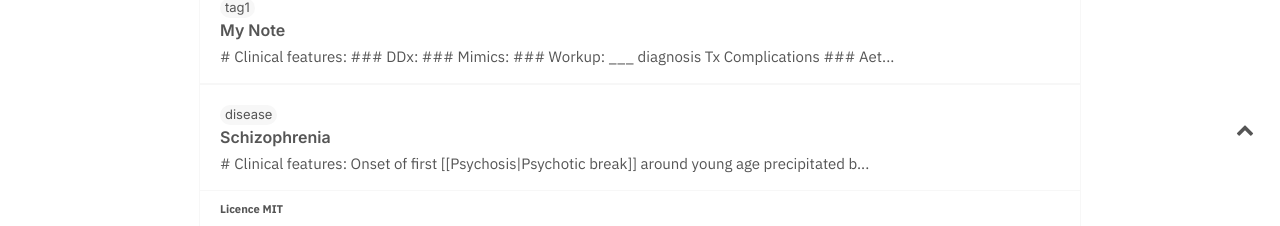
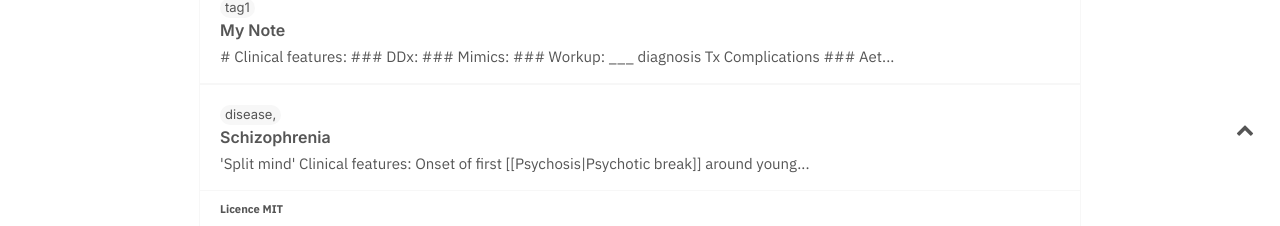
Before and after one commit to Clivusistheseatofthesoul/June, a Jekyll site: the page built from index.md, in a window 1280 px wide. Shown: the part 738-964 px from the top of the page. Built offline with Jekyll 4.4.1, drawn with Linux system fonts in a browser that asks for light colours.

Commit message:
Update content

```diff
--- a/_notes/Schizophrenia.md
+++ b/_notes/Schizophrenia.md
@@ -1,19 +1,21 @@
 ---
 title: Schizophrenia
-tags: disease
+tags: disease, psych
 toc: true
 season: winter
 Aliases: Dementia praecox
 ---
-#
+# 'Split mind'
 ## Clinical features:
 ### Onset of first [[Psychosis\|Psychotic break]] around young age precipitated by a stressor
 #### Typically when they first leave home
 ### Duration of 'odd behavior and speech' which narrows from psychosis ddx, and r/o schizophrenia mimics -> [[Schneiderian first rank symptoms]] and [[Schneiderian second rank symptoms]]
-|          | [[Brief psychotic disorder]] | [[Schizophreniform disorder]] | [[Schizophrenia]]        |
+
+| Feature  | [[Brief psychotic disorder]] | [[Schizophreniform disorder]] | [[Schizophrenia]]        |
 | -------- | ---------------------------- | ----------------------------- | ------------------------ |
 | Duration | 1 day - 1 month              | 1 month - 6 months            | > 6 months               |
 | Tx       | 1 month of anti-psychotics   | 3-6 months of anti-psychotics | Lifelong anti=psychotics |
+
 #### Schizophrenia has psychosis which persists for > 6 months (and lifelong if not treated)
 ##### 6 months starting from onset of any prodrome (dosen't have to be formal psychosis)
 ##### This is not like PTSD where if you intervened earlier you could prevent it -> there is no therapy that we have which overcomes the neurodevelopmental predisposition
```
Also changed, not shown: other parts of _notes/Schizophrenia.md (+1 -2 lines), 1 other file.
